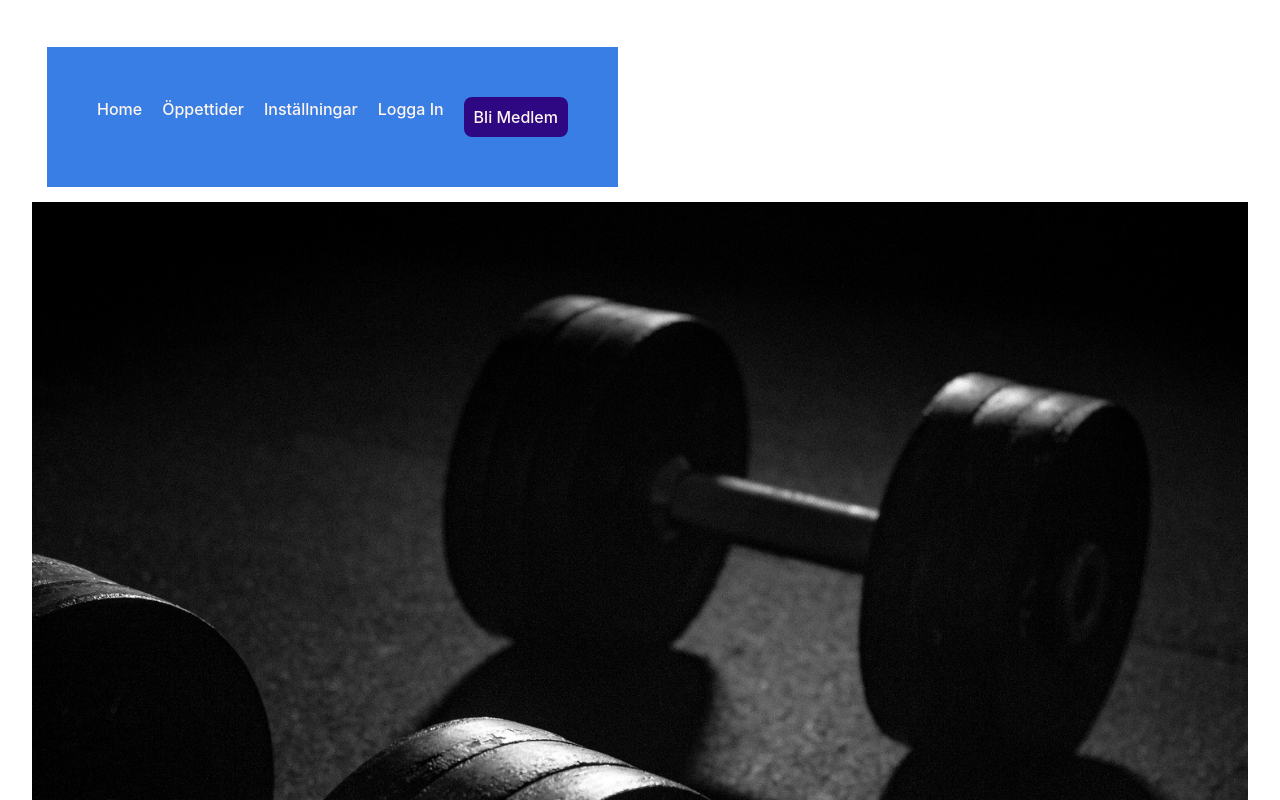
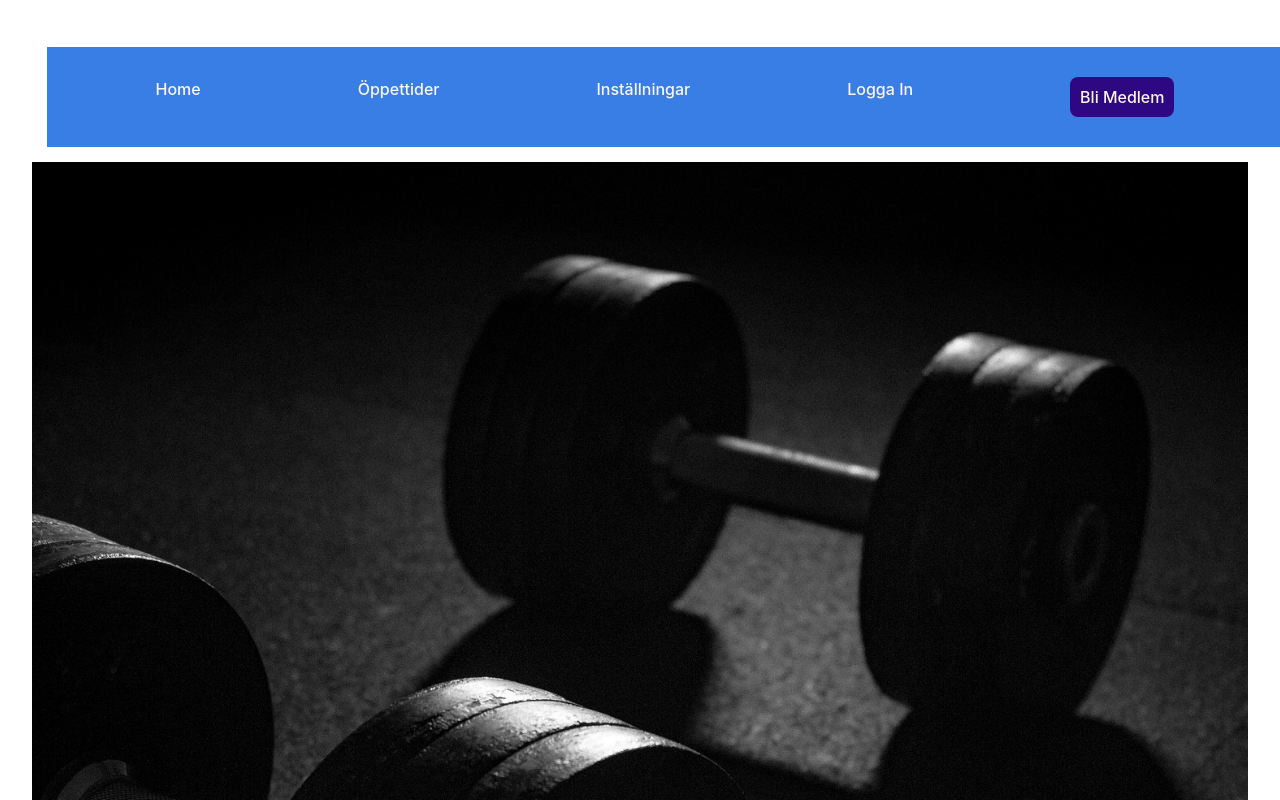
Before and after one commit to anne-kurvinen/MalFriAnn, a React (Vite) app in the folder frontend/: page /registration in a window 1280 px wide. Shown: the top 800 px of the page. Built offline with nearby package versions, Linux system fonts and the light colour scheme.

Commit message:
har App.css har  uppdaterats och mindre fel rättats till

```diff
--- a/frontend/src/App.css
+++ b/frontend/src/App.css
@@ -3,82 +3,4 @@
   margin: 0 auto;
   padding: 2rem;
   text-align: center;
-
-/* Sticky Navbar */
-.navbar {
-  position: flexible;
-  display: flex;
-  top: 0;
-  background-color: hsl(216, 77%, 56%);
-  padding: 10px 10px;
-  z-index: 1000;
-  max-width: fit-content;
-  max-height: max-content;
 }
-
-.navbar-container {
-  max-width: fit-content;
-  margin: auto;
-  padding: 20px 20px;
-}
-
-.navbar-list {
-  list-style-type: none;
-  display: flex;
-  justify-content: space-around;
-}
-
-.navbar-list li {
-  padding: 10px;
-}
-
-.navbar-list a {
-  color: seashell;
-  text-decoration: none;
-  font-size: 16px;
-}
-
-.navbar-list a:hover {
-  color: #090f53;
-}
-
-/* Dropdown */
-.dropdown {
-  position: relative;
-}
-
-.dropdown-btn {
-  background-color: hwb(259 3% 49%);
-  color: seashell;
-  border: none;
-  padding: 10px 10px;
-  font-size: 16px;
-  cursor: pointer;
-}
-
-.dropdown-btn:hover {
-  background-color: #3029e8;
-}
-
-.dropdown-menu {
-  position: absolute;
-  top: 100%;
-  left: 0;
-  background-color: rgb(49, 89, 182);
-  min-width: 210px;
-  box-shadow: 0px 8px 16px rgba(41, 1, 114, 0.2);
-  z-index: 1;
-  list-style-type: none;
-  padding: 3;
-}
-
-.dropdown-menu li {
-  padding: 8px 8px;
-  text-align: left;
-  margin-left: 0;
-}
-
-.dropdown-menu li a {
-  color: seashell;
-  text-decoration: none;
-}
--- a/frontend/src/Pages/Registration.jsx
+++ b/frontend/src/Pages/Registration.jsx
@@ -1,4 +1,4 @@
-import React, { useState } from 'react';
+import { useState } from 'react';
 import './Registration-style.css';
 
 const RegistrationPage = () => {
```
